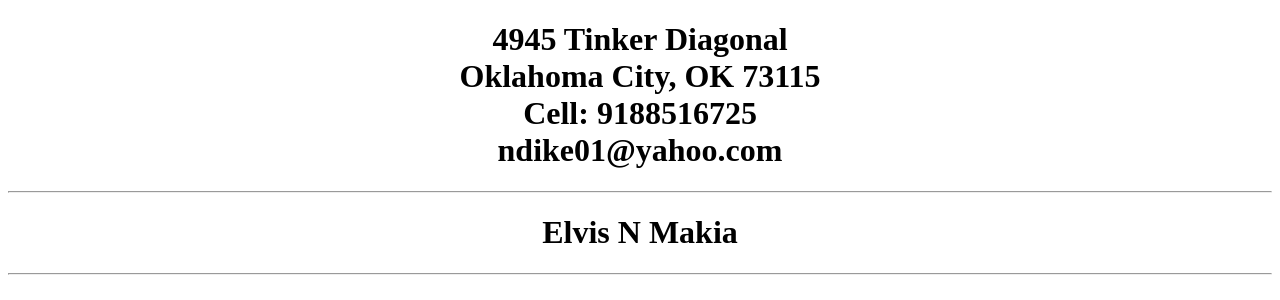
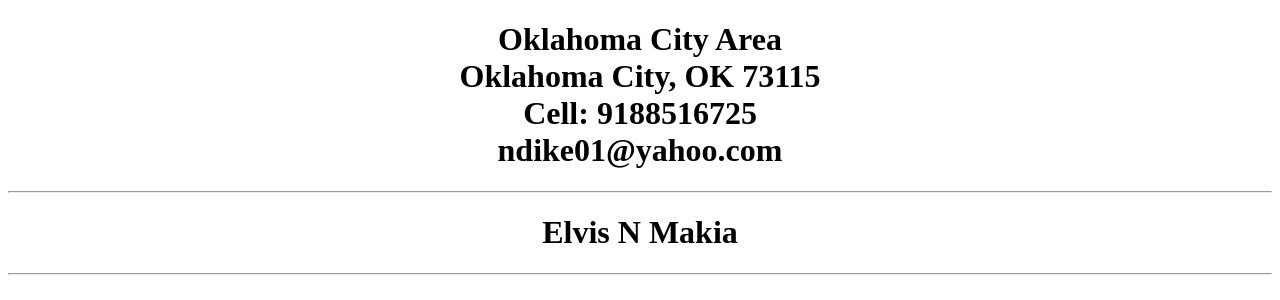
Before and after one commit to elvis-NM/my-portfolio, a Django app: template apps/portfolio/templates/portfolio/resume.html in a window 1280 px wide. Shown: the top 300 px of the page. Run offline with Django 3.2, Linux system fonts and the light colour scheme; the template is opened without the code that fills it, so the values that code supplies are empty.

Commit message:
initial commit

```diff
--- a/apps/portfolio/templates/portfolio/resume.html
+++ b/apps/portfolio/templates/portfolio/resume.html
@@ -22,7 +22,7 @@
     <div class="container">
 
         <h1 class="address">
-            4945 Tinker Diagonal <br>
+            Oklahoma City Area <br>
             Oklahoma City, OK 73115<br>
             Cell: 9188516725<br>
             ndike01@yahoo.com<br>
@@ -52,8 +52,10 @@
             At the end of each of my two stacks, I was given a wireframe that I had 5 to 48 hours to build into a full
             CRUD
             application which included server-side validations, login and registration.<br>
-            During my time in the program, it was not uncommon for to spend 10-12 hours per day developing the skills to become a
-            self-sufficient developer which included an understanding of  advanced programing concepts and data structures.<br>
+            During my time in the program, it was not uncommon for to spend 10-12 hours per day developing the skills to
+            become a
+            self-sufficient developer which included an understanding of advanced programing concepts and data
+            structures.<br>
             After completing the program, I am now proficient in HTML, CSS, JavaScript (jQuery, Ajax), C#/ASP.Net - (
             Entity) and Python (Flask & Django Frameworks) </h2>
 
@@ -62,7 +64,8 @@
             Was involved in weekly team meetings.<br>
             Taught live courses at various levels of accounting, using "adobe connect" to groups of students.<br>
             Participated in curriculum development and online course redesign with the IT team.<br>
-            Was Subject Matter Expert in several accounting courses during website and course content redesign.<br> Performed
+            Was Subject Matter Expert in several accounting courses during website and course content redesign.<br>
+            Performed
             deep dive sessions.<br>
             Graded scripts on a weekly basis.<br>
             Routinely made contact with failing students and set up appointments for individual tutoring and
@@ -91,7 +94,8 @@
             Researched complex tax enquiries ranging from; completing Alabama state tax form line items, to
             schedule preparations; from company and tax professionals. Responded by phone, email and in person.<br>
             Billed individuals and corporations for failure to pay, and failure to file penalties.<br>
-            Adjusted individual , partnership and sub chapter s corporation returns for income tax overpayments and underpayments.<br>
+            Adjusted individual , partnership and sub chapter s corporation returns for income tax overpayments and
+            underpayments.<br>
             Researched and billed sub chapter s corporation non fillers.<br>
         </h2>
 
```
